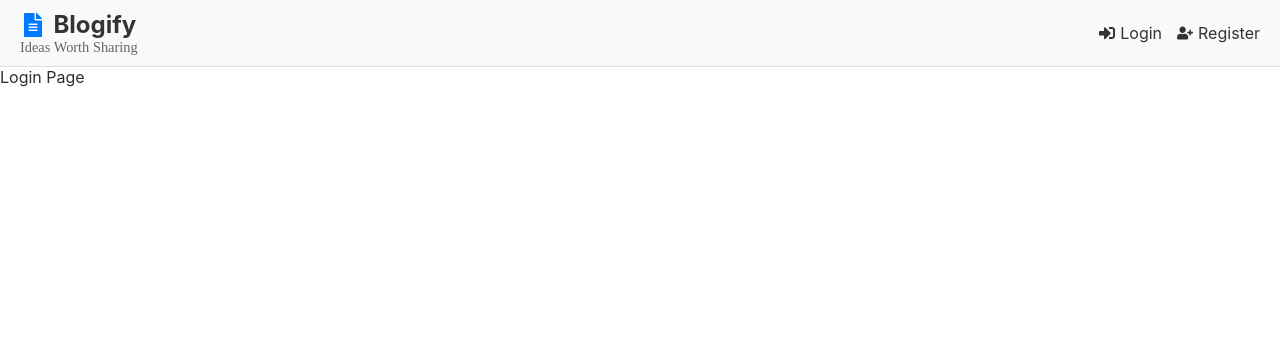
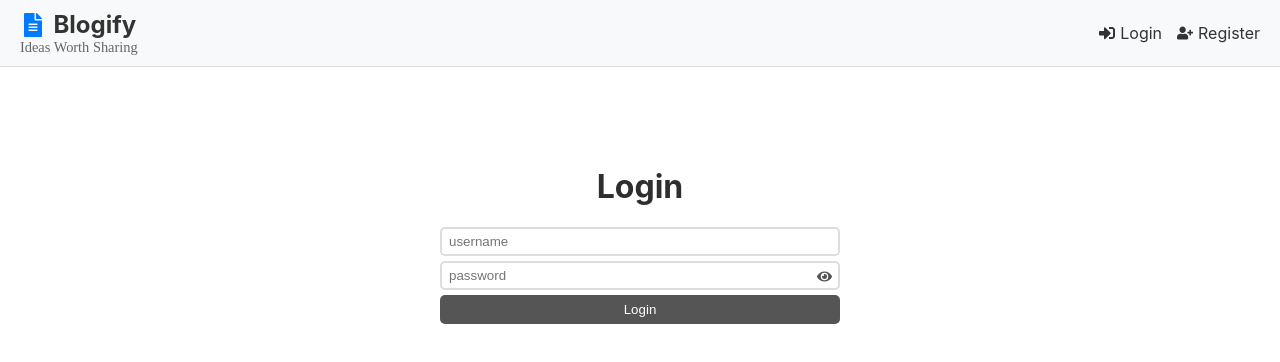
Before and after one commit to MohammadAl-khatib/blog-frontend, a Next.js app: page /login in a window 1280 px wide. Shown: the top 362 px of the page. Built offline with nearby package versions, Linux system fonts and the light colour scheme.

Commit message:
login page

```diff
--- a/src/components/Header/Header.jsx
+++ b/src/components/Header/Header.jsx
@@ -6,7 +6,8 @@ import styles from "./Header.module.scss";
 
 export default function Header() {
   const { userData, setUserData } = useContext(UserContext);
-  const { name } = userData;
+  const { username } = userData;
+  const isLoggedIn = !!username;
 
   return (
     <nav className={styles.nav}>
@@ -22,12 +23,22 @@ export default function Header() {
           <span className={styles.description}>Ideas Worth Sharing</span>
         </div>
         <ul className={styles.navList}>
-          {!name && (
+        {isLoggedIn && (
+            <li>
+              <Link
+                href="/"
+                onClick={() => setUserData({})}
+                className={styles.navLink}
+              >
+                <FaSignOutAlt className={styles.navIcon} /> Logout
+              </Link>
+            </li>
+          )}
+          {!isLoggedIn && (
             <>
               <li>
                 <Link
                   href="/login"
-                  onClick={() => setUserData({ name: "Mock User" })}
                   className={styles.navLink}
                 >
                   <FaSignInAlt className={styles.navIcon} /> Login
@@ -43,17 +54,6 @@ export default function Header() {
               </li>
             </>
           )}
-          {name && (
-            <li>
-              <Link
-                href="/"
-                onClick={() => setUserData({})}
-                className={styles.navLink}
-              >
-                <FaSignOutAlt className={styles.navIcon} /> Logout
-              </Link>
-            </li>
-          )}
         </ul>
       </div>
     </nav>
--- a/src/pages/login/index.jsx
+++ b/src/pages/login/index.jsx
@@ -1,5 +1,105 @@
-import React from "react";
+import React, { useContext, useState } from "react";
+import { FaEye, FaEyeSlash } from "react-icons/fa";
+
+import { UserContext } from "@/contexts/UserContext";
+import Modal from "@/components/Modal/Modal";
+import styles from "./Login.module.scss";
+import { useRouter } from "next/router";
+
+async function handleSubmit({ event, username, password, setUserData, setModalMessage, setShowModal, router }) {
+  event.preventDefault();
+
+  if(!username || !password) {
+    setModalMessage("Please, enter username and password");
+    setShowModal(true);
+    return;
+  }
+
+  const baseUrl = "http://localhost:4000/login";
+  const params = new URLSearchParams({
+    username,
+    password,
+  });
+  const url = `${baseUrl}?${params.toString()}`;
+
+  const response = await fetch(url, {
+    method: "get",
+    headers: {
+      "Content-Type": "application/json",
+     },
+    credentials: "include",
+  });
+
+ const { status } = response;
+
+  if (status === 200) {
+    response.json().then((userData) => {
+      setUserData(userData);
+    });
+
+    // Redirect to homepage
+    router.push('/');
+  } else if(status === 400) {
+    setModalMessage("Wrong username or password!");
+    setShowModal(true);
+  } else {
+    setModalMessage("An unexpected error occurred. Please try again later.");
+    setShowModal(true);
+  }
+}
 
 export default function Login() {
-  return <div>Login Page</div>;
+  const { setUserData } = useContext(UserContext);
+  const [username, setUsername] = useState("");
+  const [password, setPassword] = useState("");
+  const [modalMessage, setModalMessage] = useState("");
+  const [showModal, setShowModal] = useState(false);
+  const [showPassword, setShowPassword] = useState(false);
+  const router = useRouter();
+
+  return (
+    <div className={styles.container}>
+      <h1 className={styles.heading}>Login</h1>
+      <form
+        className={styles.form}
+        onSubmit={(event) => handleSubmit({ event, setModalMessage, setShowModal, username, password, setUserData, router })}
+      >
+        <input
+          className={`${styles.userName} ${styles.input}`}
+          type="text"
+          placeholder="username"
+          value={username}
+          onChange={(ev) => setUsername(ev.target.value)}
+        />
+        <div className={styles.passwordContainer}>
+          <input
+            className={`${styles.password} ${styles.input}`}
+            type={showPassword ? "text" : "password"}
+            placeholder="password"
+            value={password}
+            onChange={(ev) => setPassword(ev.target.value)}
+          />
+          <button
+            type="button"
+            className={styles.eyeIcon}
+            onClick={() => setShowPassword(!showPassword)}
+          >
+            {showPassword ? <FaEyeSlash /> : <FaEye />}
+          </button>
+        </div>
+        <button
+          className={styles.button}
+          type="submit"
+        >
+          Login
+        </button>
+      </form>
+      {showModal && (
+        <Modal
+          message={modalMessage}
+          onClose={() => setShowModal(false)}
+        />
+      )}
+    </div>
+  );
 }
--- /dev/null
+++ b/src/pages/register/Register.module.scss
@@ -0,0 +1,53 @@
+.container {
+  margin-top: 100px;
+}
+
+.form {
+  max-width: 400px;
+  margin: 0 auto;
+}
+
+.heading {
+  text-align: center;
+}
+
+.input {
+  margin-bottom: 5px;
+  width: 100%;
+  padding: 5px 7px;
+  border: 2px solid #ddd;
+  border-radius: 5px;
+  background-color: #fff;
+}
+
+.button {
+  cursor: pointer;
+  width: 100%;
+  display: block;
+  background-color: #555;
+  border: 0;
+  color: #fff;
+  border-radius: 5px;
+  padding: 7px 0;
+}
+
+.passwordContainer {
+  position: relative;
+  display: flex;
+  align-items: center;
+}
+
+.password {
+  padding-right: 5px;
+}
+
+.eyeIcon {
+  position: absolute;
+  right: 2px;
+  background: none;
+  border: none;
+  cursor: pointer;
+  color: #555;
+  font-size: 15px;
+  transition: color 0.3s;
+}
```
Also changed, not shown: src/pages/register/index.jsx (+6 -4 lines), src/pages/login/Login.module.scss (renamed from src/pages/register/register.module.scss).
